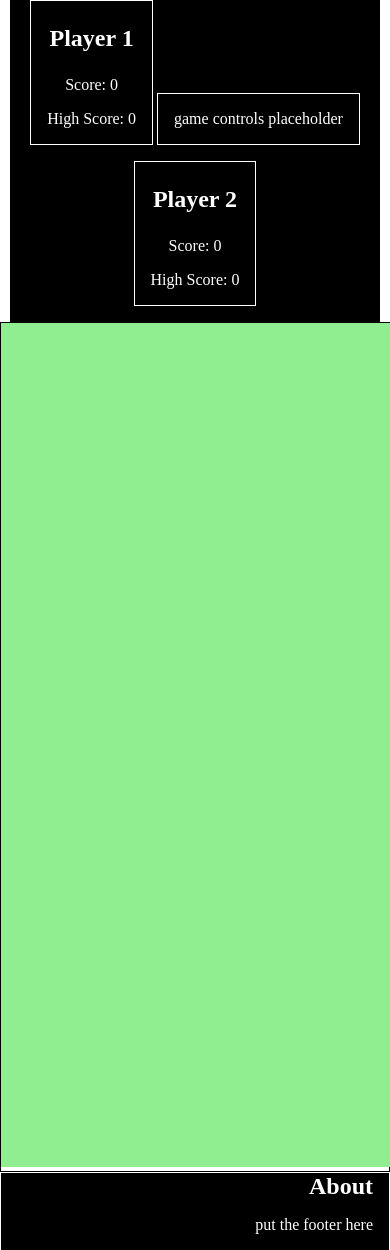
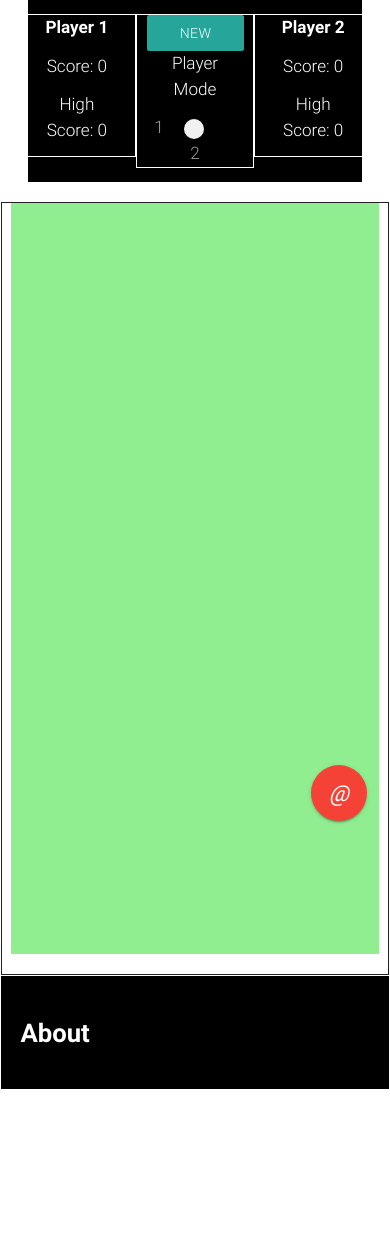
Before and after one commit to Tim-Hass-GA/fuzzy-winner, a plain HTML site: page index.html in a window 390 px wide. After the commit the page ends 1090 px from the top, so only its background shows below. Drawn offline with nearby package versions, Linux system fonts and the light colour scheme.

Commit message:
yeahhhhh!! basic $tyle on board, game he@der responsive - trying different s0ck$ for my foot

```diff
--- a/css/style.css
+++ b/css/style.css
@@ -1,25 +1,28 @@
 html, body {
   margin: 0;
   padding: 0
+}
+
+body {
+  /* display: flex;
+  min-height: 100vh;
+  flex-direction: column; */
 }
 
 header {
   width: 95%;
   margin: 0 auto;
   text-align: center;
-  background-color: #000;
   color: #fff;
 }
 
-header div {
-
+header div p {
+  padding: 0 .25em .25em;
+  margin: 0 .5em  .5em;
 }
 
 .game_info {
   display: inline-block;
-  /* width: 90%; */
-  margin: 0 0 1em;
-  padding: 0 1em;
   border: 1px solid;
 }
 
@@ -29,7 +32,6 @@ header div {
 
 .player_1 {
   font-weight: 800;
-  font-size: 1.5em;
 }
 
 .left {
@@ -38,7 +40,6 @@ header div {
 
 .player_2 {
   font-weight: 800;
-  font-size: 1.5em;
 }
 
 .right {
@@ -47,6 +48,7 @@ header div {
 
 main {
   border: 1px solid;
+  margin: 0 1px 0;
 }
 
 canvas {
@@ -56,9 +58,9 @@ canvas {
 footer {
   border: 1px solid;
   text-align: right;
-  background-color: #000;
-  color: #fff;
-  padding-right: 1em;
+  /* background-color: #000;
+  color: #fff; */
+  /* padding-right: 1em; */
 }
 
 #about {
--- a/index.html
+++ b/index.html
@@ -3,33 +3,85 @@
   <head>
     <meta charset="utf-8">
     <title>fuzzy winner</title>
-
+    <!--Import Google Icon Font-->
+    <!-- <link href="https://fonts.googleapis.com/icon?family=Material+Icons" rel="stylesheet"> -->
+    <!-- Compiled and minified CSS -->
+    <link rel="stylesheet" href="https://cdnjs.cloudflare.com/ajax/libs/materialize/0.100.2/css/materialize.min.css">
+    <!--Let browser know website is optimized for mobile-->
+    <!-- <meta name="viewport" content="width=device-width, initial-scale=1.0"/> -->
     <link rel="stylesheet" type="text/css" href="./css/style.css">
   </head>
   <body>
     <header>
-      <div id="player_1" class="left game_info">
+      <div class="container flow-text black">
+        <div class="row section">
+          <!-- <div class=""> -->
+            <div id="player_1" class="col s4 l4 left game_info">
               <p class="player_1">Player 1</p>
               <p>Score: 0</p>
               <p>High Score: 0</p>
             </div>
-      <div class="game_controls game_info">
-        <p>game controls placeholder</p>
+          <!-- </div> -->
+          <!-- <div class=""> -->
+            <div class="col s4 l4 game_controls game_info ">
+              <button type="button" id="new_game" class="waves-effect waves-light btn">New Game</button>
+              <!-- Switch -->
+              <div class="switch">
+                <p>Player Mode</p>
+                <label class="flow-text">
+                  1
+                  <input type="checkbox">
+                  <span class="lever"></span>
+                  2
+                </label>
               </div>
-      <div id="player_2" class="right game_info">
+            </div>
+          <!-- </div> -->
+          <!-- <div class=""> -->
+            <div id="player_2" class="col s4 l4 right game_info ">
               <p class="player_2">Player 2</p>
               <p>Score: 0</p>
               <p>High Score: 0</p>
             </div>
+          <!-- </div> -->
+        </div>
+      </div>
     </header>
     <main>
-      <canvas id="canvas"></canvas>
+      <div class="container">
+        <div class="row">
+          <!-- <div class="col s12"> -->
+            <canvas id="canvas" class="col s12"></canvas>
+          <!-- </div> -->
+        </div>
+      </div>
     </main>
-    <footer><span id="about">About</span> <p>put the footer here</p></footer>
+    <footer class="page-footer black">
+      <div class="container">
+        <div class="row">
+          <div class="col s2 l1">
+            <p class="flow-text"><span id="about">About</span></p>
+          </div>
+          <div class="col s6 offset-s4 l11">
+            <div class="fixed-action-btn">
+              <a class="btn-floating btn-large red">
+                <i class="large material-icons">@</i>
+              </a>
+              <ul>
+                <li><a class="btn-floating red"><i class="material-icons">Flickr</i></a></li>
+                <li><a class="btn-floating yellow darken-1"><i class="material-icons">Linkedin</i></a></li>
+              </ul>
+            </div>
+          </div>
+        </div>
+      </div>
+    </footer>
     <script src="https://ajax.googleapis.com/ajax/libs/jquery/2.2.3/jquery.min.js"></script>
     <!-- <script src="https://code.jquery.com/ui/1.12.1/jquery-ui.min.js"
         integrity="sha256-VazP97ZCwtekAsvgPBSUwPFKdrwD3unUfSGVYrahUqU="
         crossorigin="anonymous"></script> -->
+    <!-- Compiled and minified JavaScript -->
+    <script src="https://cdnjs.cloudflare.com/ajax/libs/materialize/0.100.2/js/materialize.min.js"></script>
     <script type="text/javascript" src="js/script.js"></script>
   </body>
 </html>
--- a/js/script.js
+++ b/js/script.js
@@ -52,6 +52,12 @@ var ctx = canvas.getContext("2d");
 
 canvas.width = window.innerWidth;
 canvas.height = window.innerHeight;
+
+window.addEventListener("resize", function(){
+    canvas.width = window.innerWidth;
+    canvas.height = window.innerHeight;
+    // init();
+});
 
 
 var GameBoard = {
```
Lines whose indentation alone changed are shown as unchanged.
